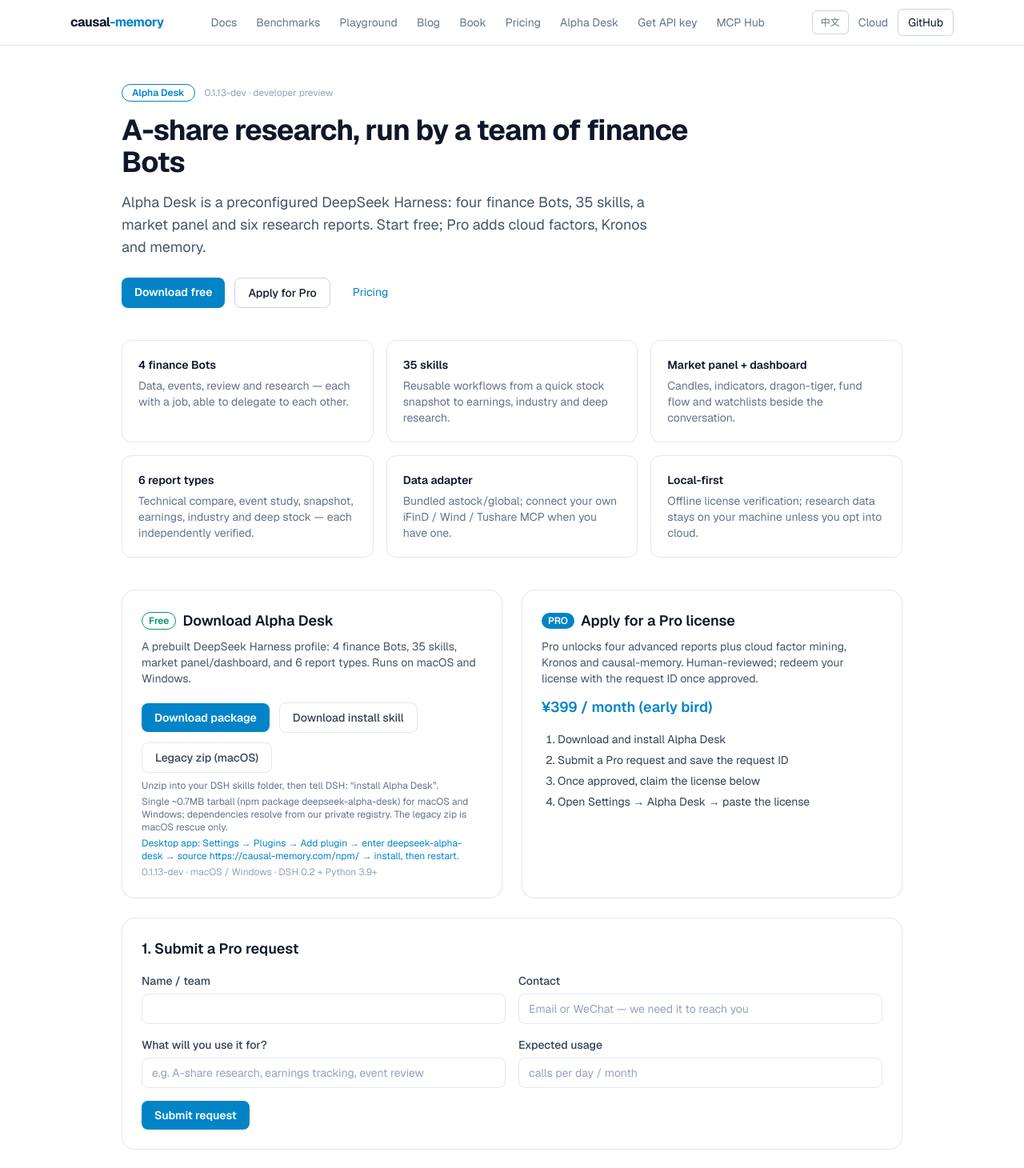
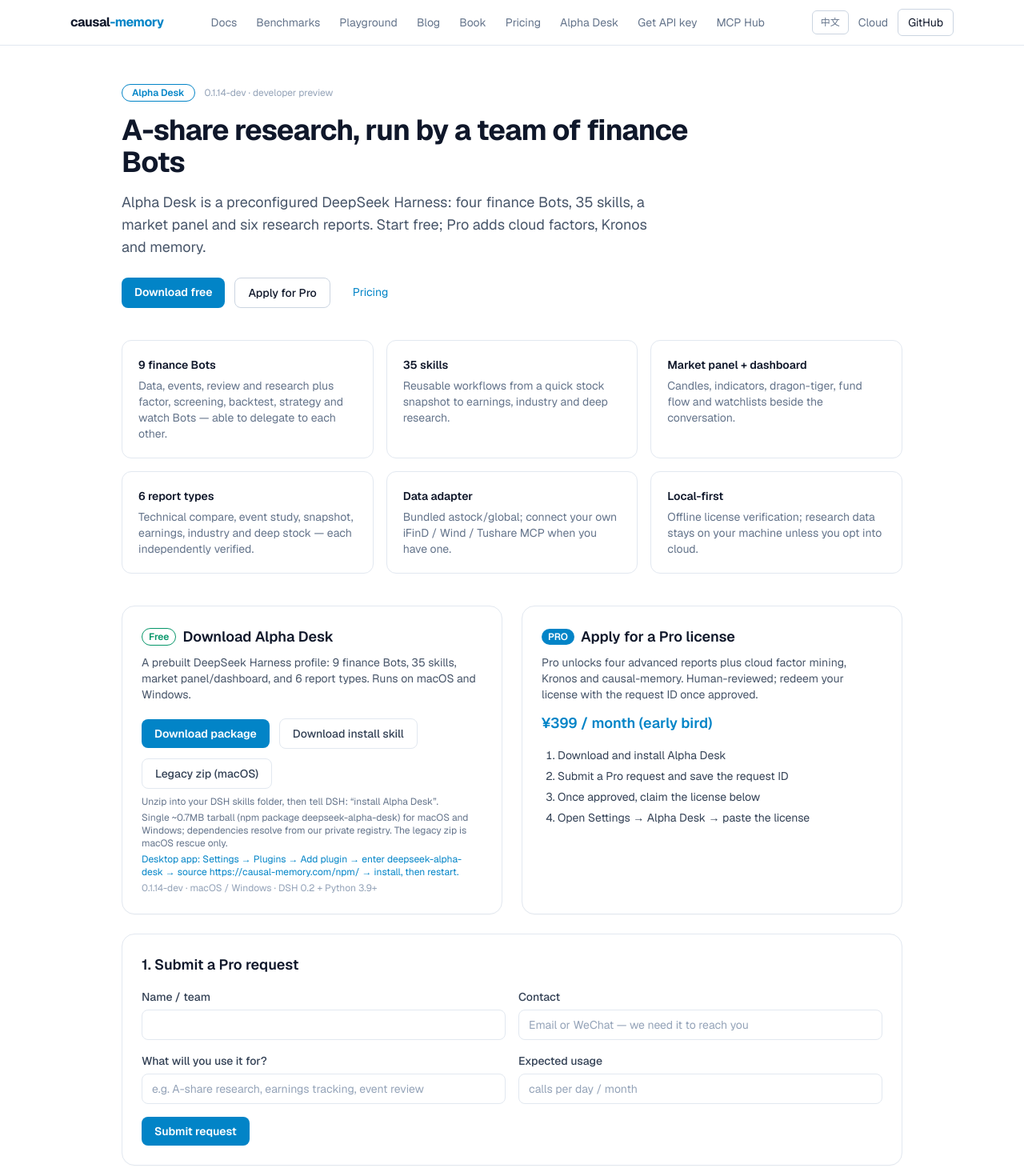
Before and after one commit to JingxuanC/causal-memory-website, a Next.js app: page /alpha-desk in a window 1280 px wide. Shown: the top 1460 px of the page at 80% size. Built offline with nearby package versions, Linux system fonts and the light colour scheme; no server answers.

Commit message:
chore(alpha-desk): release 0.1.10-dev (deepseek-alpha-desk bundle)

```diff
--- a/src/app/alpha-desk/page.tsx
+++ b/src/app/alpha-desk/page.tsx
@@ -6,12 +6,12 @@
 export const metadata: Metadata = {
   title: "Alpha Desk — 金融 Bots 研究团队",
   description:
-    "Alpha Desk is a prebuilt DeepSeek Harness profile for A-share research: 4 finance Bots, 35 skills, market panel, and 6 report types. Download Free, apply for Pro.",
+    "Alpha Desk is a prebuilt DeepSeek Harness profile for A-share research: 9 finance Bots, 35 skills, market panel, and 6 report types. Download Free, apply for Pro.",
 };
 
 const FEATURES = {
   zh: [
-    ["4 个金融 Bot", "数据官 / 事件官 / 复盘官 / 研究官，各司其职，可以互相派活。"],
+    ["9 个金融 Bot", "数据官 / 事件官 / 复盘官 / 研究官 + 因子猎手 / 选股师 / 回测风控官 / 策略师 / 盯盘手，可以互相派活。"],
     ["35 个技能", "从个股速览、财报点评到行业对比、深度研究，都是可复用的工作流。"],
     ["行情中心 + 仪表盘", "K 线、指标、龙虎榜、资金流、自选组合，和对话放在同一个工作台。"],
     ["6 种报告", "技术对比、事件点评、个股速览、财报点评、行业对比、深度个股；每份都带独立复核。"],
@@ -19,7 +19,7 @@
     ["本地优先", "license 离线验签，研究数据默认不离开本机；云端服务按需开通。"],
   ],
   en: [
-    ["4 finance Bots", "Data, events, review and research — each with a job, able to delegate to each other."],
+    ["9 finance Bots", "Data, events, review and research plus factor, screening, backtest, strategy and watch Bots — able to delegate to each other."],
     ["35 skills", "Reusable workflows from a quick stock snapshot to earnings, industry and deep research."],
     ["Market panel + dashboard", "Candles, indicators, dragon-tiger, fund flow and watchlists beside the conversation."],
     ["6 report types", "Technical compare, event study, snapshot, earnings, industry and deep stock — each independently verified."],
@@ -40,14 +40,14 @@
           <span className="rounded-full border border-[#0284c7] px-3 py-0.5 text-xs font-semibold text-[#0284c7]">
             Alpha Desk
           </span>
-          <span className="text-xs text-[#94a3b8]">0.1.13-dev · developer preview</span>
+          <span className="text-xs text-[#94a3b8]">0.1.14-dev · developer preview</span>
         </div>
         <h1 className="mt-4 max-w-3xl text-4xl font-bold tracking-tight text-[#0f172a]">
           {zh ? "把 A 股研究，交给一个金融 Bot 团队" : "A-share research, run by a team of finance Bots"}
         </h1>
         <p className="mt-4 max-w-2xl text-lg text-[#475569]">
           {zh
-            ? "Alpha Desk 是预配置好的 DeepSeek Harness：装上就有 4 个金融 Bot、35 个技能、行情中心和 6 种研究报告。免费版可以直接用，Pro 再加云端因子、Kronos 和记忆。"
+            ? "Alpha Desk 是预配置好的 DeepSeek Harness：装上就有 9 个金融 Bot、35 个技能、行情中心和 6 种研究报告。免费版可以直接用，Pro 再加云端因子、Kronos 和记忆。"
             : "Alpha Desk is a preconfigured DeepSeek Harness: four finance Bots, 35 skills, a market panel and six research reports. Start free; Pro adds cloud factors, Kronos and memory."}
         </p>
         <div className="mt-6 flex flex-wrap gap-3 text-sm">
--- a/src/components/alpha-desk-client.tsx
+++ b/src/components/alpha-desk-client.tsx
@@ -9,14 +9,14 @@
     freeBadge: "免费",
     freeTitle: "下载 Alpha Desk",
     freeBody:
-      "预构建的 DeepSeek Harness profile：4 个金融 Bot、35 个技能、行情中心/仪表盘、6 种研究报告。支持 macOS 与 Windows。",
+      "预构建的 DeepSeek Harness profile：9 个金融 Bot、35 个技能、行情中心/仪表盘、6 种研究报告。支持 macOS 与 Windows。",
     download: "下载安装包（Bundle）",
     downloadSkill: "下载安装 Skill",
     downloadSkillHint: "把 zip 解压到 DSH 的 skills 目录，然后对 DSH 说“安装 Alpha Desk”。",
     downloadBundle: "旧版 zip（macOS）",
     downloadBundleHint: "单包约 0.7MB（npm 包 deepseek-alpha-desk），macOS / Windows 通用，依赖自动从私有 registry 解析。旧版 zip 仅 macOS 应急使用。",
     installSteps: "桌面 App 安装：设置 → 插件 → 添加插件 → 输入 deepseek-alpha-desk → 安装源填 https://causal-memory.com/npm/ → 安装后重启。",
-    version: "0.1.13-dev · macOS / Windows · 需要 DSH 0.2 + Python 3.9+",
+    version: "0.1.14-dev · macOS / Windows · 需要 DSH 0.2 + Python 3.9+",
     proBadge: "PRO",
     proTitle: "申请 Pro license",
     proBody:
@@ -54,14 +54,14 @@
     freeBadge: "Free",
     freeTitle: "Download Alpha Desk",
     freeBody:
-      "A prebuilt DeepSeek Harness profile: 4 finance Bots, 35 skills, market panel/dashboard, and 6 report types. Runs on macOS and Windows.",
+      "A prebuilt DeepSeek Harness profile: 9 finance Bots, 35 skills, market panel/dashboard, and 6 report types. Runs on macOS and Windows.",
     download: "Download package",
     downloadSkill: "Download install skill",
     downloadSkillHint: "Unzip into your DSH skills folder, then tell DSH: “install Alpha Desk”.",
     downloadBundle: "Legacy zip (macOS)",
     downloadBundleHint: "Single ~0.7MB tarball (npm package deepseek-alpha-desk) for macOS and Windows; dependencies resolve from our private registry. The legacy zip is macOS rescue only.",
     installSteps: "Desktop app: Settings → Plugins → Add plugin → enter deepseek-alpha-desk → source https://causal-memory.com/npm/ → install, then restart.",
-    version: "0.1.13-dev · macOS / Windows · DSH 0.2 + Python 3.9+",
+    version: "0.1.14-dev · macOS / Windows · DSH 0.2 + Python 3.9+",
     proBadge: "PRO",
     proTitle: "Apply for a Pro license",
     proBody:
```
